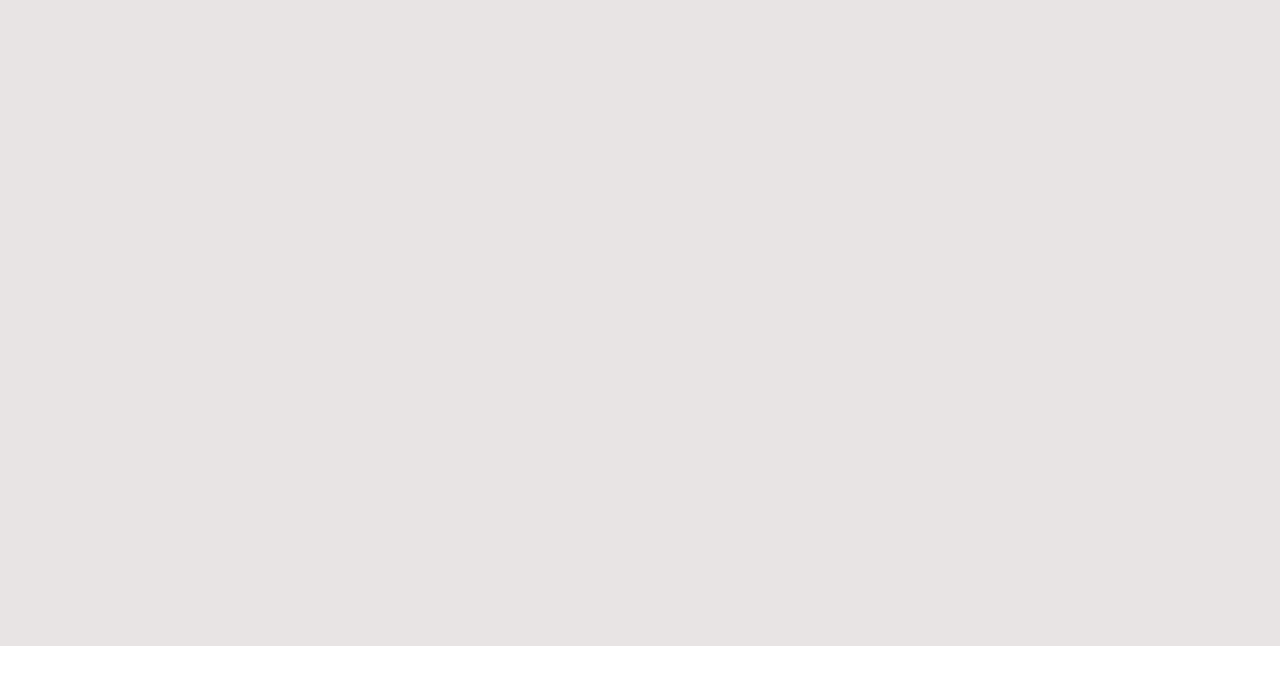
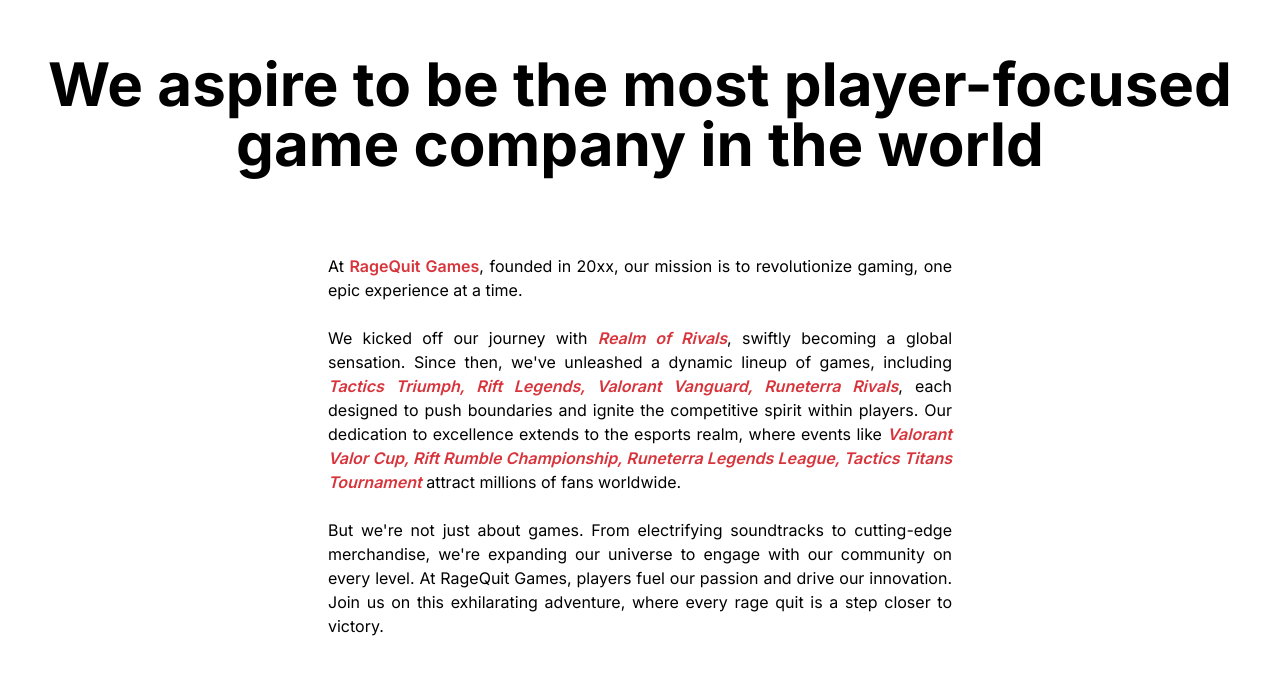
Before and after one commit to chocological13/rage-quit, a Next.js app: page / in a window 1280 px wide. Shown: the part 954-1638 px from the top of the page. Before the commit the page ends 1600 px from the top, so only its background shows below. Built offline with nearby package versions, Linux system fonts and the light colour scheme.

Commit message:
feat: overview section + added the best ever feature anyone will ever see :)

```diff
--- a/app/aboutus/page.tsx
+++ b/app/aboutus/page.tsx
@@ -1,5 +1,5 @@
 import React from "react";
-import SideMenu from "../components/side-menu";
+import SideMenu from "../../components/side-menu";
 
 const AboutUs: React.FC = () => {
   return (
--- a/app/globals.css
+++ b/app/globals.css
@@ -11,6 +11,11 @@
   src: url("/FontFont_FF.Mark.Pro.Black.otf") format("otf");
   font-weight: normal;
   font-style: normal;
+}
+
+* {
+  margin: 0;
+  padding: 0;
 }
 
 /* .bg-video {
--- a/app/page.tsx
+++ b/app/page.tsx
@@ -5,7 +5,7 @@ import CompOv from "@/components/comp-overview";
 
 export default function Home() {
   return (
-    <main className="bg-ragewhite">
+    <main className="bg-ragewhite w-screen h-screen">
       <NavBar />
       <Hero />
       <CompOv />
--- a/components/comp-overview.tsx
+++ b/components/comp-overview.tsx
@@ -2,8 +2,20 @@ import React from "react";
 
 const CompOv: React.FC = () => {
   return (
-    <div className="w-screen h-screen">
-      <p className="text-4xl">We aspire to be the most player-focused game company in the world</p>
+    <div className="w-screen h-screen my-52 flex flex-col items-center px-1 md:px-0 selection:text-white selection:bg-ragered">
+      <p className="font-bold text-6xl mb-20 text-center">
+        We aspire to be the most player-focused
+        <br />
+        game company in the world
+      </p>
+      <p className="text-wrap md:w-1/2 w-full px-2 w:px-0 text-justify">
+        At <span className="font-semibold text-ragered">RageQuit Games</span>, founded in 20xx, our mission is to revolutionize gaming, one epic experience at a time.
+        <br />
+        <br />
+        We kicked off our journey with <span className="font-semibold text-ragered italic">Realm of Rivals</span>, swiftly becoming a global sensation. Since then, we've unleashed a dynamic lineup of games, including <span className="font-semibold text-ragered italic">Tactics Triumph, Rift Legends, Valorant Vanguard, Runeterra Rivals</span>, each designed to push boundaries and ignite the competitive spirit within players. Our dedication to excellence extends to the esports realm, where events like <span className="font-semibold text-ragered italic">Valorant Valor Cup, Rift Rumble Championship, Runeterra Legends League, Tactics Titans Tournament</span> attract millions of fans worldwide. <br />
+        <br />
+        But we're not just about games. From electrifying soundtracks to cutting-edge merchandise, we're expanding our universe to engage with our community on every level. At RageQuit Games, players fuel our passion and drive our innovation. Join us on this exhilarating adventure, where every rage quit is a step closer to victory.
+      </p>
     </div>
   );
 };
--- a/components/hero/components/CTA-btn.tsx
+++ b/components/hero/components/CTA-btn.tsx
@@ -4,7 +4,7 @@ import Image from "next/image";
 
 const CTABtn: React.FC = () => {
   return (
-    <Link href={""} className="flex justify-center items-center">
+    <Link href={"https://youtu.be/dQw4w9WgXcQ?si=5Yd1KvKITVdUq_ln"} className="flex justify-center items-center">
       <button type="button" className="text-white bg-gradient-to-r from-[#0bc4e2] via-cyan-500 to-[#2c8cc2] hover:bg-gradient-to-br font-semibold rounded-2xl px-4 py-2.5 text-center me-2 mb-2 flex justify-between items-center gap-2 text-2xl hover:shadow-heroBtn">
         <Image src="/forward-icon.png" width={50} height={50} alt="forward-icon" />
         Watch Now
--- a/components/hero/components/background.tsx
+++ b/components/hero/components/background.tsx
@@ -2,8 +2,8 @@ import React from "react";
 
 const VidBg: React.FC = () => {
   return (
-    <div className="container">
-      <div className="bg-video bg-cover bg-center absolute inset-0 overflow-hidden mt-navheight">
+    <div className="container overflow-x-hidden">
+      <div className="bg-video bg-cover bg-center absolute inset-0 w-full overflow-hidden mt-navheight">
         <video className="w-full h-full object-cover" autoPlay muted loop>
           <source src="https://res.cloudinary.com/dymumlmnn/video/upload/v1715324973/who-we-are-video_cs1qkr.webm" type="video/mp4" />
         </video>
--- a/components/navbar/navbar.tsx
+++ b/components/navbar/navbar.tsx
@@ -35,7 +35,7 @@ const NavBar: React.FC = () => {
           <SearchBar />
         </div>
       </div>
-      <div className="relative flex items-center align-middle justify-center mt-2">
+      <div className="relative flex items-center align-middle justify-center mt-2 w-3/4">
         <SignInBtn />
       </div>
     </nav>
```
